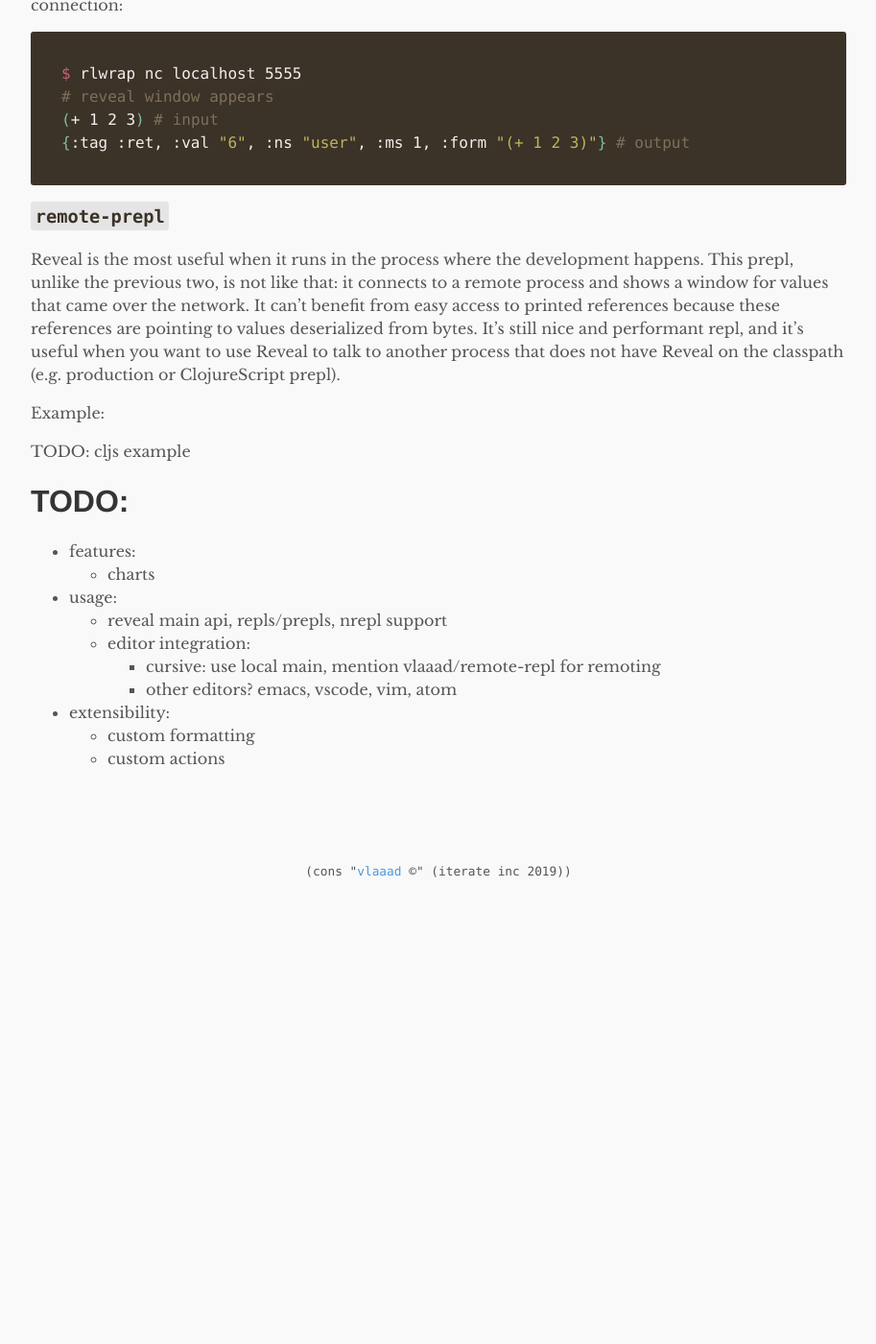
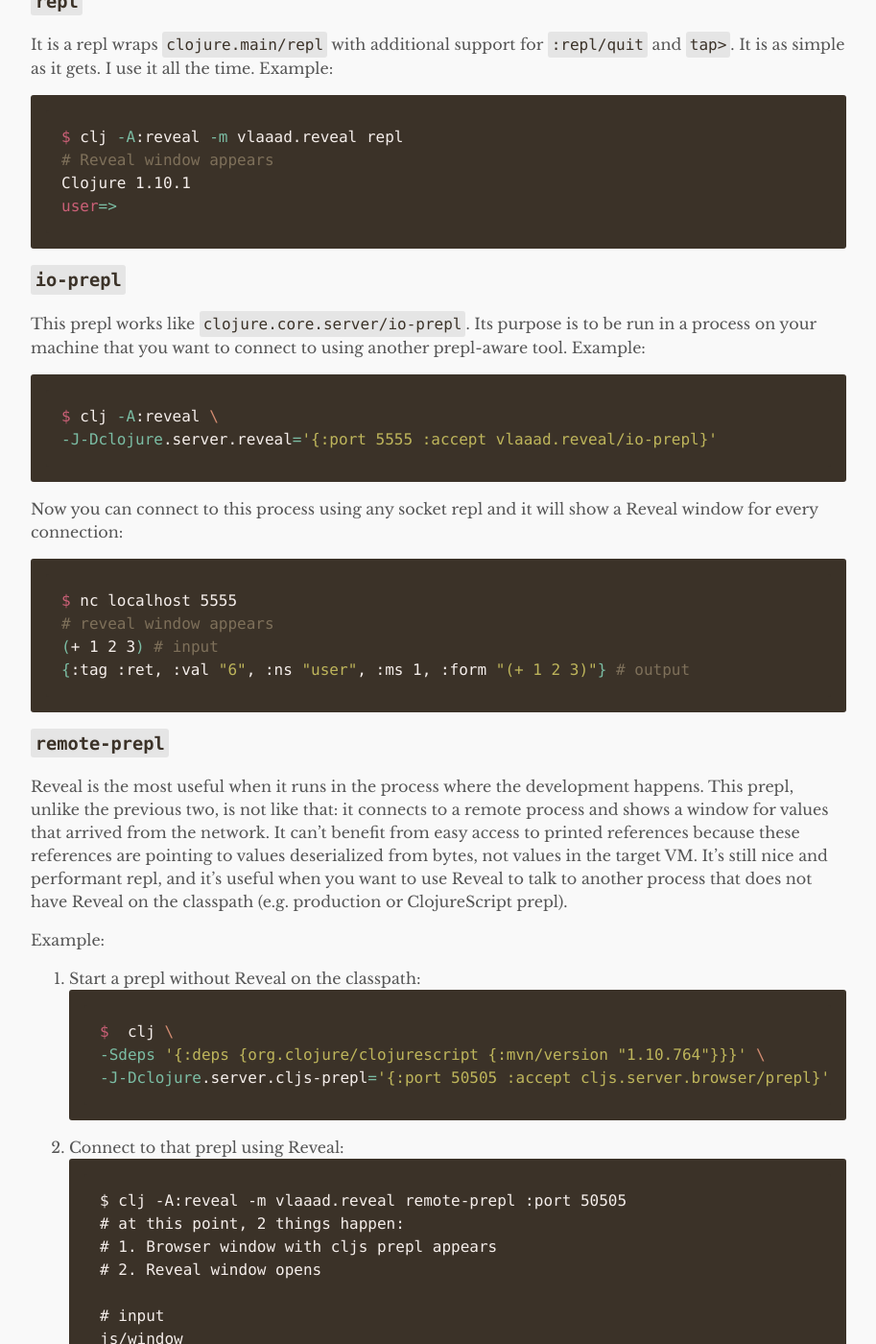
Before and after one commit to vlaaad/vlaaad.github.io, a Jekyll site: the page built from reveal.md, in a window 1280 px wide and 1400 px high, scrolled down 11459 px. Shown: the whole window at 96% size, without its empty margins (183-1096 px from the left). Built offline with Jekyll 4.4.1, drawn with Linux system fonts in a browser that asks for light colours; before the commit the page ends 12424 px from its top, so only the background shows below that; some of the changed text lies outside the part shown.

Commit message:
WIP: reveal

````diff
--- a/reveal.md
+++ b/reveal.md
@@ -1,6 +1,6 @@
 ---
 layout: reveal
-title: "Reveal: Read&nbsp;Eval&nbsp;Visualize&nbsp;Loop for&nbsp;Clojure"
+title: "Reveal:<br>Read Eval Visualize Loop for&nbsp;Clojure"
 permalink: /reveal/
 ---
 
@@ -101,18 +101,18 @@
 
 Finally, Reveal has scatter charts to display coordinates on a 2D plane. A coordinate is represented as a tuple of 2 numbers and as with numbers, you can use a tuple of coordinate and arbitrary value in the place of coordinate. Reveal will suggest scatter charts for collections of coordinates and labeled collections of coordinates.
 
-TODO: scatter chart demo
+![Scatter chart demo](/assets/reveal/scatter-chart.gif)
 
 ## Table view
 
-There are cases where it is better to make sense of the value when it is represented by a table: collections of homogeneous items where columns make it easier to compare corresponding parts of items those items, and big deeply nested data structures where it's easier to look at them layer by layer.
+There are cases where it is better to make sense of the value when it is represented by a table: collections of homogeneous items where columns make it easier to compare corresponding parts of those items, and big deeply nested data structures where it's easier to look at them layer by layer.
 
 ![Table view demo](/assets/reveal/table.gif)
 
 ## ...and more
 
 Reveal was designed to be performant: it can stream syntax-highlighted output very fast. In addition to that, there are various helpers for data inspection:
-- text search triggered by <kbd>/</kbd> or <kbd>Ctrl F</kbd>;
+- text search that is triggered by <kbd>/</kbd> or <kbd>Ctrl F</kbd>;
 - out of the box [lambdaisland's deep-diff](https://github.com/lambdaisland/deep-diff2) output highlighting: all you need to do is have it on the classpath;
 - various contextual actions:
   - deref derefable things;
@@ -162,11 +162,18 @@
 
 ### `repl`
 
-It is a repl wraps `clojure.main/repl` with additional support for `:repl/quit` and `tap>`. It is the most simple repl you can get.
+It is a repl wraps `clojure.main/repl` with additional support for `:repl/quit` and `tap>`. It is as simple as it gets. I use it all the time. Example:
+
+```sh
+$ clj -A:reveal -m vlaaad.reveal repl
+# Reveal window appears
+Clojure 1.10.1
+user=>
+```
 
 ### `io-prepl`
 
-This prepl works like `clojure.core.server/io-prepl`. Its purpose is to be run in a process on your dev machine that you want to connect to with another prepl-aware tool. Example:
+This prepl works like `clojure.core.server/io-prepl`. Its purpose is to be run in a process on your machine that you want to connect to using another prepl-aware tool. Example:
 
 ```sh
 $ clj -A:reveal \
@@ -174,7 +181,7 @@
 ```
 Now you can connect to this process using any socket repl and it will show a Reveal window for every connection:
 ```sh
-$ rlwrap nc localhost 5555
+$ nc localhost 5555
 # reveal window appears
 (+ 1 2 3) # input
 {:tag :ret, :val "6", :ns "user", :ms 1, :form "(+ 1 2 3)"} # output
@@ -182,18 +189,88 @@
 
 ### `remote-prepl`
 
-Reveal is the most useful when it runs in the process where the development happens. This prepl, unlike the previous two, is not like that: it connects to a remote process and shows a window for values that came over the network. It can't benefit from easy access to printed references because these references are pointing to values deserialized from bytes. It's still nice and performant repl, and it's useful when you want to use Reveal to talk to another process that does not have Reveal on the classpath (e.g. production or ClojureScript prepl).
+Reveal is the most useful when it runs in the process where the development happens. This prepl, unlike the previous two, is not like that: it connects to a remote process and shows a window for values that arrived from the network. It can't benefit from easy access to printed references because these references are pointing to values deserialized from bytes, not values in the target VM. It's still nice and performant repl, and it's useful when you want to use Reveal to talk to another process that does not have Reveal on the classpath (e.g. production or ClojureScript prepl).
 
 Example:
+1. Start a prepl without Reveal on the classpath:
+   ```sh
+   $  clj \
+   -Sdeps '{:deps {org.clojure/clojurescript {:mvn/version "1.10.764"}}}' \
+   -J-Dclojure.server.cljs-prepl='{:port 50505 :accept cljs.server.browser/prepl}'
+   ```
+2. Connect to that prepl using Reveal:
+   ```
+   $ clj -A:reveal -m vlaaad.reveal remote-prepl :port 50505
+   # at this point, 2 things happen:
+   # 1. Browser window with cljs prepl appears
+   # 2. Reveal window opens
 
-TODO: cljs example
+   # input
+   js/window
+
+   # output
+   {:tag :ret,
+    :val #object [Window [object Window]],
+    :ns "cljs.user",
+    :ms 25,
+    :form "js/window"}
+   ```
+
+### `ui`
+
+Calling this function will create and show a Reveal window. It returns a function that you can submit values to — they will appear in the output panel. All built-in visual repls are thin wrappers of other repls that submit values to a window created by this generic function. You can use it to create custom Reveal-flavored repls, or, instead of using it as a repl, you can configure Reveal to only show tapped values.
+
+Example:
+```clj
+(require '[vlaaad.reveal :as reveal])
+
+;; open a window that will show tapped values:
+(add-tap (reveal/ui))
+
+ ;; submit value to the window:
+(tap> {:will-i-see-this-in-reveal-window? true})
+```
+
+### Nrepl middleware
+
+For development workflows that require nrepl Reveal has a middleware that will show evaluation results produced by nrepl: `vlaaad.reveal.nrepl/middleware`, you will need to add it to your middleware list. Minimum required version of nrepl is 0.6.0
+
+Example of using this middleware with command line nrepl entry point:
+```sh
+$ clj -A:reveal -m nrepl.cmdline --middleware '[vlaaad.reveal.nrepl/middleware]'
+```
+Alternatively, you can create [.nrepl.edn](https://nrepl.org/nrepl/usage/server.html#server-options) file in your project directory that will be picked up by nrepl. Example `.nrepl.edn` file:
+
+```clj
+{:middleware [vlaaad.reveal.nrepl/middleware]}
+```
+
+# Editor integration
+
+Knowing [User API](#user-api) you should be able to configure your editor to use Reveal, but there are still some points worthy of discussion.
+
+## Cursive
+
+For cursive, you should create a "local repl" run configuration with "clojure.main" repl type. For prefs, use "JVM Args" input, but note that it splits args on spaces, so you should use commas, e.g. `-Dvlaaad.reveal.prefs={:theme,:light}`. This is the most simple setup that allows IDEA to start your application and establish a repl connection for sending forms.
+
+Sometimes this setup is not ideal: you might want to start an application using some other means and then connect to it using IDEA. In that case, you should **not** use "remote repl" run configuration, since it will rewrite your forms and results to something unreadable. Instead, you should still use the "local repl" run configuration, that uses a remote repl client that connects to your process. Example configuration:
+
+1. Make your target process a reveal server:
+
+   ```sh
+   clj -A:reveal -J-Dclojure.server.repl='{:port 5555 :accept vlaaad.reveal/repl}'
+   ```
+2. Add a dependency on [remote-repl](https://github.com/vlaaad/remote-repl) to your `deps.edn`:
+
+   ```clj
+   {:aliases
+    {:remote-repl {:extra-deps {vlaaad/remote-repl {:mvn/version "1.1"}}}}}
+   ```
+3. Create a "local repl" run configuration with "clojure.main" repl type, make it "Run with Deps" with `remote-repl` alias, and in Parameters specify `-m vlaaad.remote-repl :port 5555`.
+
 
 # TODO:
-
-- features:
-  - charts
 - usage:
-  - reveal main api, repls/prepls, nrepl support
   - editor integration:
     - cursive: use local main, mention vlaaad/remote-repl for remoting
     - other editors? emacs, vscode, vim, atom
````
Also changed, not shown: 1 other file.
